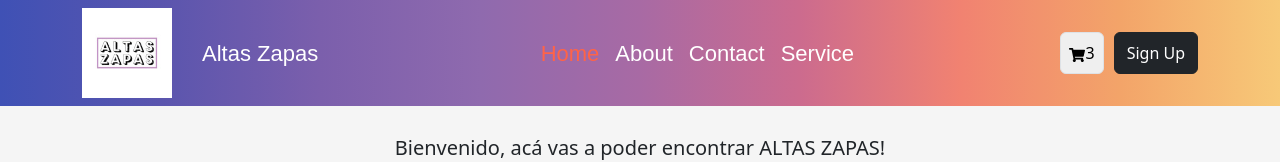
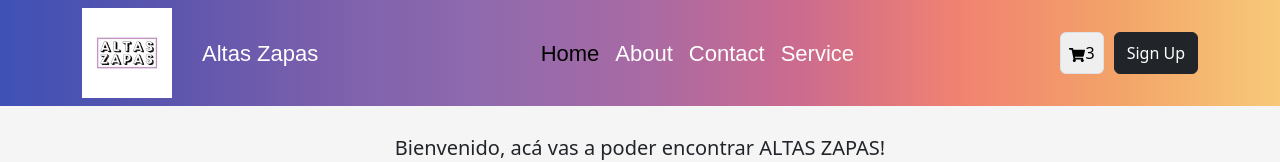
Before and after one commit to MateoRodriguezi/AltasZapasEcommerce, a React (Vite) app: page / in a window 1280 px wide. In both pictures the pointer is over the element "Home". Shown: the top 162 px of the page. Built offline with nearby package versions, Linux system fonts and the light colour scheme.

Commit message:
change hover color in list item

```diff
--- a/src/App.css
+++ b/src/App.css
@@ -11,7 +11,7 @@
 }
 
 .list_item:hover{
-  color: tomato !important;
+  color: black !important;
 }
 
 .btn{
```
